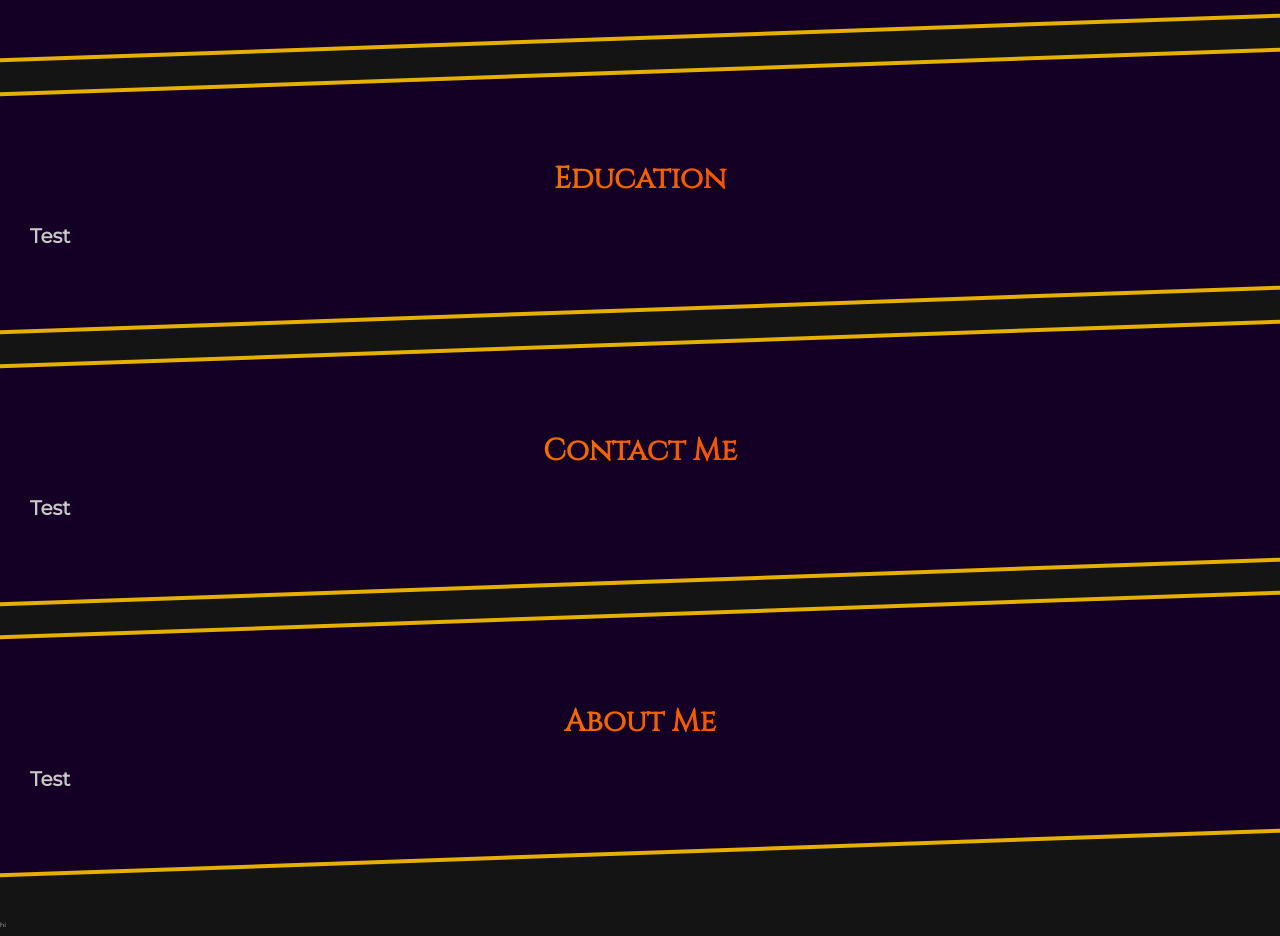
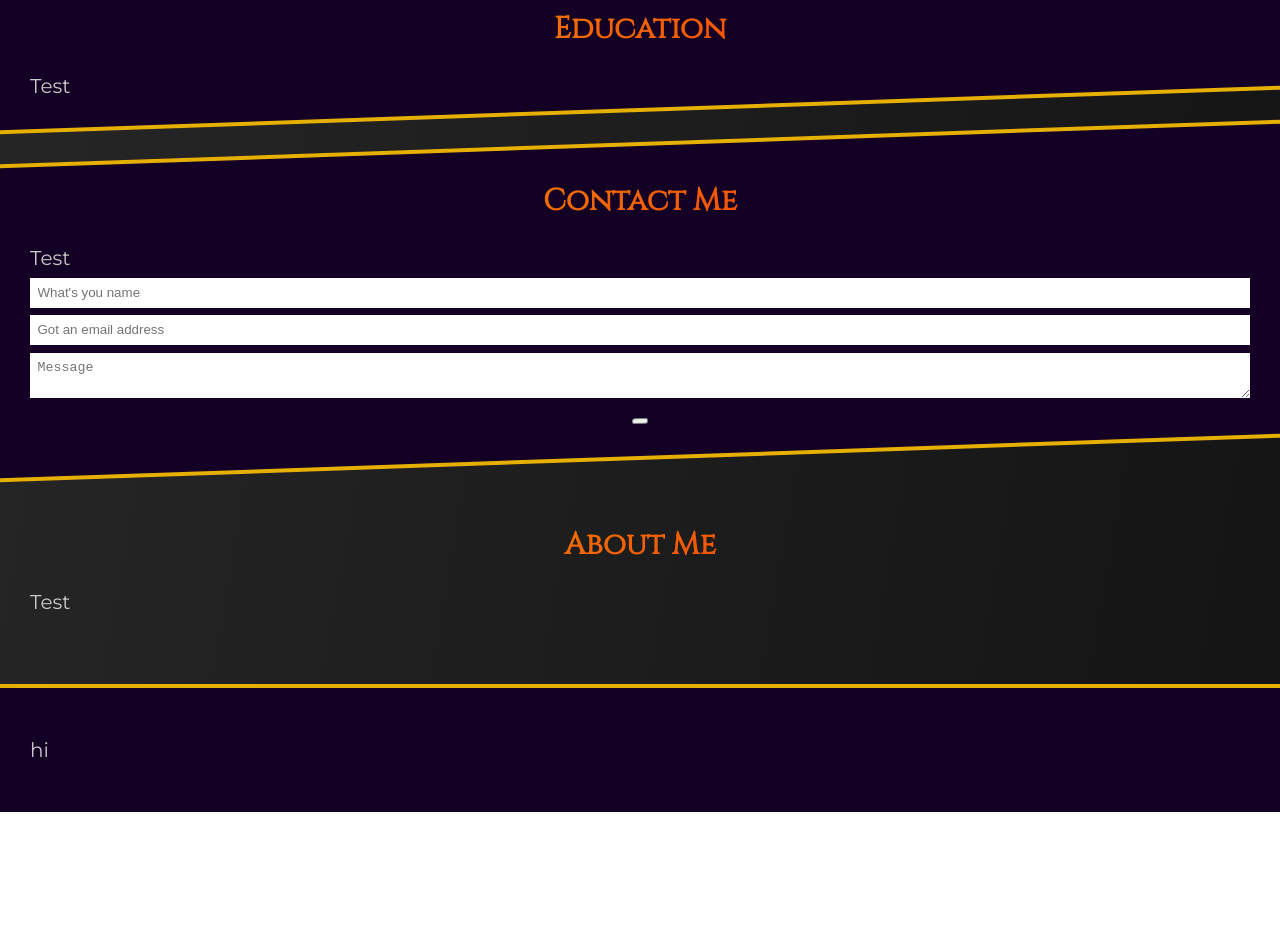
Before and after one commit to timscodebase/tim, a Next.js app: page / in a window 1280 px wide. Shown: the part 940-1876 px from the top of the page. After the commit the page ends 1752 px from the top, so only its background shows below. Built offline with nearby package versions, Linux system fonts and the light colour scheme.

Commit message:
start of form

```diff
--- /dev/null
+++ b/components/ContactForm.js
@@ -0,0 +1,31 @@
+import styled from "styled-components";
+
+const StyledContactForm = styled.div`
+  margin-bottom: 2rem;
+`;
+
+export default function ContactForm() {
+  function handleSubmit() {}
+  return (
+    <StyledContactForm>
+      <form
+        name="contact"
+        method="post"
+        data-netlify="true"
+        data-netlify-honeypot="bot-field"
+      >
+        <input type="hidden" name="form-name" value="contact" />
+        <p>
+          <input type="text" name="name" placeholder="What's you name" />
+        </p>
+        <p>
+          <input type="text" name="email" placeholder="Got an email address" />
+        </p>
+        <p>
+          <textarea type="text" name="message" placeholder="Message" />
+        </p>
+        <button onSubmit={handleSubmit} />
+      </form>
+    </StyledContactForm>
+  );
+}
--- /dev/null
+++ b/components/Content.js
@@ -0,0 +1,37 @@
+import PropTypes from "prop-types";
+import styled from "styled-components";
+
+const StyledContent = styled.div`
+  display: flex;
+  position: relative;
+  justify-content: center;
+  align-items: center;
+  padding: 1rem 0;
+  margin: 0 -3rem 3rem -3rem;
+  font-size: 2rem;
+
+  div {
+    width: 100%;
+    text-align: center;
+    padding: 0 3rem;
+  }
+
+  p {
+    margin: 0;
+    padding: 0;
+    text-align: center;
+  }
+`;
+
+export default function Content({ children, id }) {
+  return (
+    <StyledContent>
+      <div id={id}>{children}</div>
+    </StyledContent>
+  );
+}
+
+Content.propTypes = {
+  children: PropTypes.array,
+  id: PropTypes.string,
+};
--- a/components/DiagonalContent.js
+++ b/components/DiagonalContent.js
@@ -3,19 +3,17 @@ import styled from "styled-components";
 
 const Diagonal = styled.div`
   display: flex;
-  flex-wrap: wrap;
   position: relative;
   justify-content: center;
   align-items: center;
-  padding: 6rem 0;
+  padding: 1rem 0;
   margin: 0 -3rem 3rem -3rem;
   font-size: 2rem;
   background-color: var(--dark-highlight);
   border-top: 4px solid var(--header-color);
   border-bottom: 4px solid var(--header-color);
-  font-weight: bold;
 
-  div {
+  .padding {
     width: 100%;
     text-align: center;
     padding: 0 3rem;
@@ -55,7 +53,9 @@ const Diagonal = styled.div`
 export default function DiagonalContent({ children, id }) {
   return (
     <Diagonal>
-      <div id={id}>{children}</div>
+      <div className="padding" id={id}>
+        {children}
+      </div>
     </Diagonal>
   );
 }
--- a/components/Footer.js
+++ b/components/Footer.js
@@ -1,8 +1,17 @@
 import styled from "styled-components";
 import { motion, useCycle } from "framer-motion";
 
-const StyledFooter = styled.footer``;
+const StyledFooter = styled.footer`
+  font-size: 2rem;
+  padding: 3rem;
+  background-color: var(--dark-highlight);
+  border-top: 4px solid var(--header-color);
+`;
 
 export default function Footer() {
-  return <p>hi</p>;
+  return (
+    <StyledFooter>
+      <p>hi</p>
+    </StyledFooter>
+  );
 }
--- a/components/MenuItem.js
+++ b/components/MenuItem.js
@@ -8,7 +8,7 @@ const variants = {
   open: {
     y: 0,
     height: "80px",
-    width: "100%",
+    width: "100vw",
     opacity: 1,
     transition: {
       y: { stiffness: 1000, velocity: -100 },
--- a/components/Project.js
+++ b/components/Project.js
@@ -6,7 +6,7 @@ export default function Project({ title, desc, webLink, githubLink }) {
   console.log({ webLink, githubLink });
   return (
     <li>
-      <h3 className="align-left">{title}</h3>
+      <h3 className="skewy align-left">{title}</h3>
       <p>{desc}</p>
       <div className="project-links">
         <a href={webLink} target="_blank" rel="noopener noreferrer nofollow">
--- a/pages/index.js
+++ b/pages/index.js
@@ -1,6 +1,8 @@
 import Head from "next/head";
 import styled from "styled-components";
 
+import Content from "../components/Content";
+import ContactForm from "../components/ContactForm";
 import DiagonalContent from "../components/DiagonalContent";
 import Project from "../components/Project";
 
@@ -52,7 +54,7 @@ const Header = styled.header`
   }
 `;
 
-const Content = styled.section`
+const MainContent = styled.section`
   font-size: 2rem;
   padding: 3rem;
 
@@ -74,7 +76,7 @@ export default function Home() {
           <h1>Tim Smith</h1>
           <p>Frontend Web Developer</p>
         </Header>
-        <Content>
+        <MainContent>
           <p>
             My passion in life is meeting great new people and learning as much
             as I can about the many things I love! Every day, I find new
@@ -85,7 +87,7 @@ export default function Home() {
           </p>
 
           <DiagonalContent id="projects">
-            <h2>Projects</h2>
+            <h2 className="skewy">Projects</h2>
             <ul>
               {Projects.map(({ title, desc, webLink, githubLink }) => (
                 <Project
@@ -100,20 +102,21 @@ export default function Home() {
           </DiagonalContent>
 
           <DiagonalContent id="education">
-            <h2>Education</h2>
+            <h2 className="skewy">Education</h2>
             <p>Test</p>
           </DiagonalContent>
 
           <DiagonalContent id="contact-me">
-            <h2>Contact Me</h2>
+            <h2 className="skewy">Contact Me</h2>
             <p>Test</p>
+            <ContactForm />
           </DiagonalContent>
 
-          <DiagonalContent id="about-me">
+          <Content id="about-me">
             <h2>About Me</h2>
             <p>Test</p>
-          </DiagonalContent>
-        </Content>
+          </Content>
+        </MainContent>
       </main>
 
       <footer></footer>
--- a/styles/globals.css
+++ b/styles/globals.css
@@ -7,9 +7,11 @@ body {
   margin: 0;
   color: var(--text-color);
   background-color: var(--background-color);
+  background: linear-gradient(100deg, rgb(40, 40, 40), rgb(20, 20, 20));
   font-family: "Montserrat", -apple-system, BlinkMacSystemFont, Segoe UI, Roboto,
     Oxygen, Ubuntu, Cantarell, Fira Sans, Droid Sans, Helvetica Neue, sans-serif;
   font-size: 62.5%;
+  overflow-x: hidden;
 }
 
 h1,
@@ -43,7 +45,7 @@ h3 {
 
 .project-links svg {
   font-size: 1.5rem;
-  margin-right: 1.5rem;
+  margin-right: 0.75rem;
 }
 
 a {
@@ -57,6 +59,16 @@ a {
   box-sizing: border-box;
 }
 
+input,
+textarea {
+  width: 100%;
+  margin-top: 0.75rem;
+  border-radius: 0;
+  padding: 0.75rem;
+  border: 0;
+  outline: 0;
+}
+
 @import "nav.css";
 
 @media (max-width: 500px) {
@@ -64,12 +76,7 @@ a {
     transform: skewy(8deg);
   }
 
-  h1,
-  h2,
-  h3,
-  h4,
-  h5,
-  h6 {
+  .skewy {
     transform: skewy(8deg);
   }
 }
@@ -79,12 +86,7 @@ a {
     transform: skewy(4deg);
   }
 
-  h1,
-  h2,
-  h3,
-  h4,
-  h5,
-  h6 {
+  .skewy {
     transform: skewy(4deg);
   }
 }
@@ -94,12 +96,7 @@ a {
     transform: skewy(2deg);
   }
 
-  h1,
-  h2,
-  h3,
-  h4,
-  h5,
-  h6 {
+  .skewy {
     transform: skewy(2deg);
   }
 }
```
